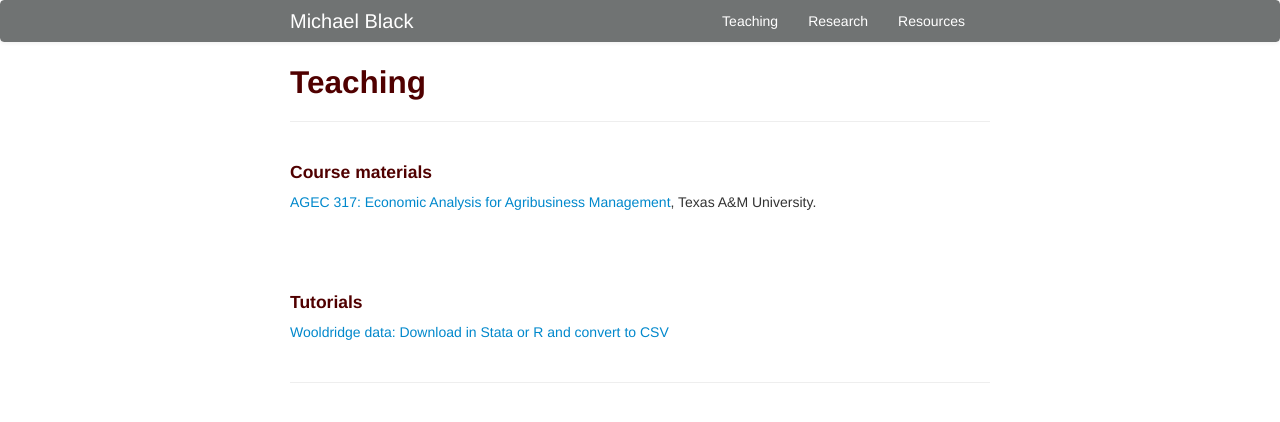
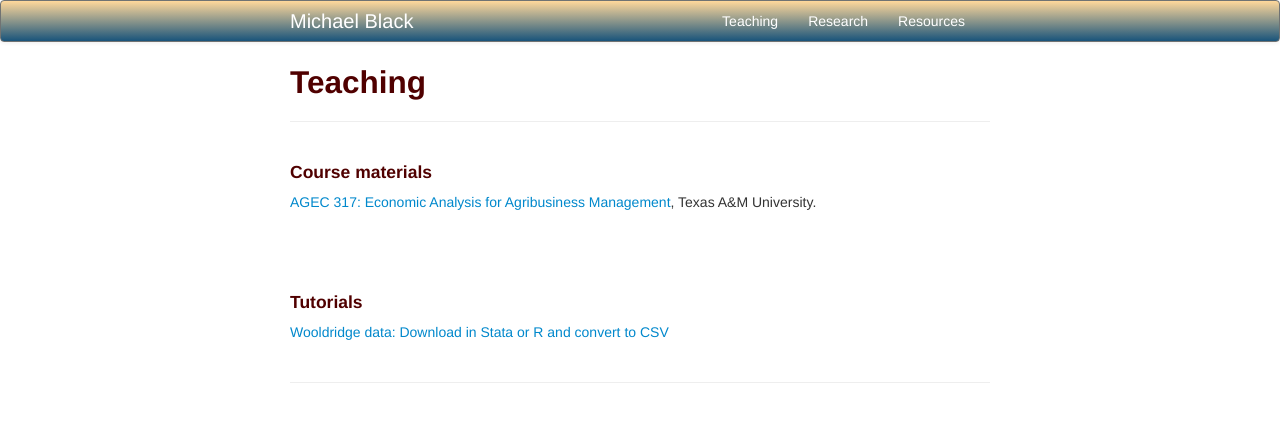
Before and after one commit to michael-black/michael-black.github.io, a Jekyll site: the page built from pages/teaching.md, in a window 1280 px wide. Shown: the top 422 px of the page. Built offline with Jekyll 4.4.1, drawn with Linux system fonts in a browser that asks for light colours.

Commit message:
Playing with gradient

```diff
--- a/assets/themes/twitter/css/my_custom_css.css
+++ b/assets/themes/twitter/css/my_custom_css.css
@@ -94,9 +94,9 @@ h1, h2, h3, h4 {
     background-color:#fafafa;
     background-image:-moz-linear-gradient(top, #ffd89b, #19547b);
     background-image:-webkit-gradient(linear, 0 0, 0 100%, from(#ffd89b), to(#19547b));
-    background-image:-webkit-linear-gradient(top, #707373, #707373);
-    background-image:-o-linear-gradient(top, #707373, #707373);
-    background-image:linear-gradient(to bottom, #707373, #707373);
+    background-image:-webkit-linear-gradient(top, #ffd89b, #19547b);
+    background-image:-o-linear-gradient(top, #ffd89b, #19547b);
+    background-image:linear-gradient(to bottom, #ffd89b, #19547b);
     background-repeat:repeat-x;filter:progid:DXImageTransform.Microsoft.gradient(startColorstr='#707373', endColorstr='#707373', GradientType=0);
     border:1px solid #707373;
     -webkit-border-radius:4px;
```
